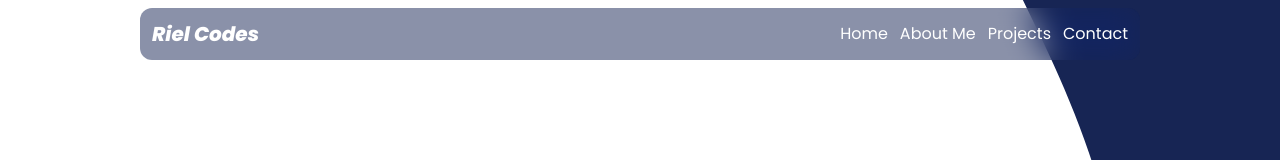
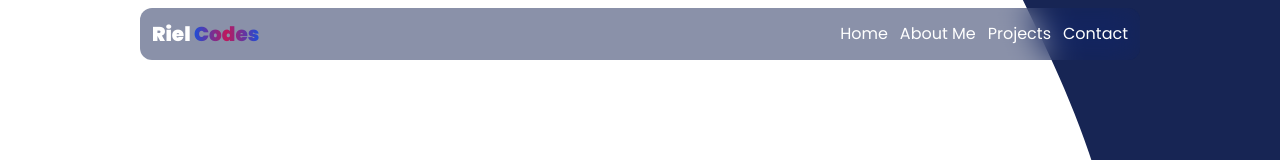
Before and after one commit to really-riel/rielcodes, a React (Vite) app: page / in a window 1280 px wide. Shown: the top 160 px of the page. Built offline with nearby package versions, Linux system fonts and the light colour scheme.

Commit message:
Update Header.jsx

```diff
--- a/src/components/Header.jsx
+++ b/src/components/Header.jsx
@@ -7,8 +7,12 @@ const Header = () => {
   return (
     <>
       <header className="flex justify-between items-center fixed mx-auto   inset-x-[10px] top-0 bg-blue-950 bg-opacity-50 backdrop-filter backdrop-blur-lg backdrop-saturate-150 p-3 rounded-xl mt-2 z-50 max-w-[1000px] text-white color">
-        <h1 className="text-xl italic font-extrabold text-white color">
-          Riel Codes
+        <h1 className="text-xl font-[900] text-white color ">
+          Riel{" "}
+          <span className="text-transparent bg-clip-text bg-gradient-to-r from-blue-700 via-pink-700 to-blue-700 ">
+            {" "}
+            Codes
+          </span>
         </h1>
         <IoMenu
           className="text-[1.8rem] cursor-pointer text-white md:hidden"
```
